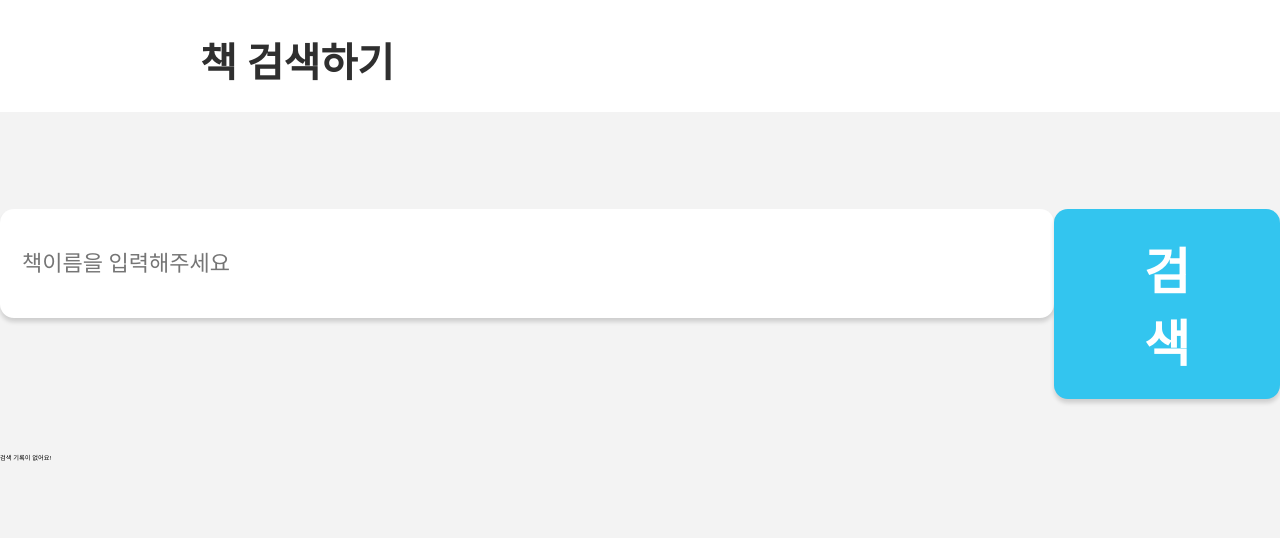
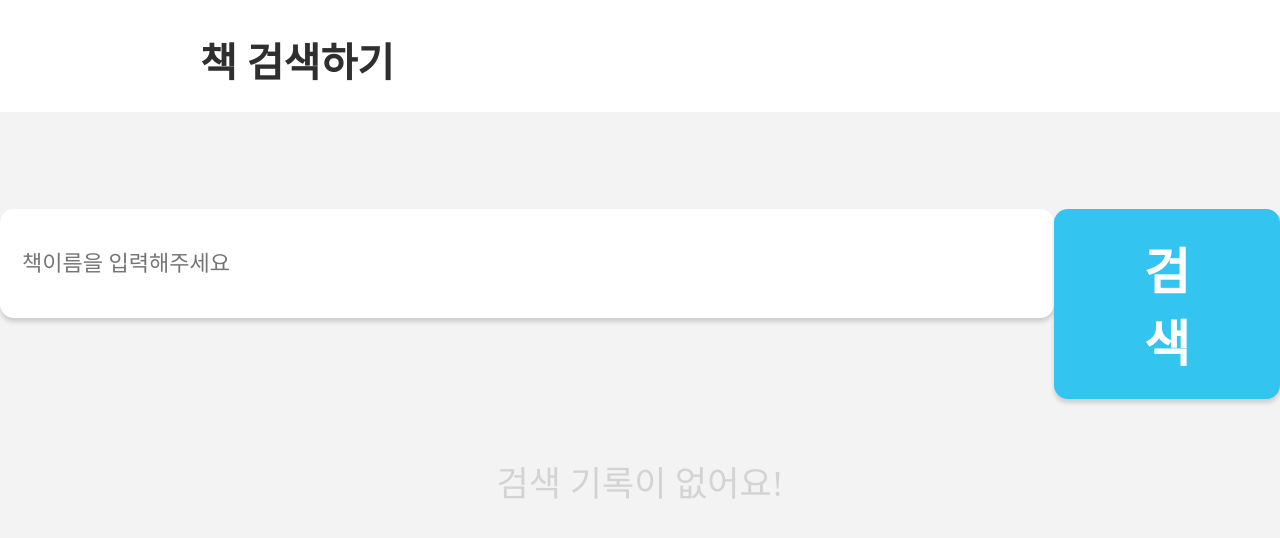
Before and after one commit to TS-Study-Team2/Final-Project, a React (Vite) app: page /search in a window 1280 px wide. Shown: the top 538 px of the page. Built offline with nearby package versions, Linux system fonts and the light colour scheme; a web font is replaced by a local one.

Commit message:
build: 타입 파일 제작 및 옮기기

```diff
--- a/src/pages/Search.tsx
+++ b/src/pages/Search.tsx
@@ -1,24 +1,13 @@
 import styled from 'styled-components';
 import { useState } from 'react';
+import { SearchApiData } from '../types/Search';
 
 import SearchHeader from '../components/search/SearchHeader';
 import SearchBox from '../components/search/SearchBox';
 import BookContent from '../components/search/BookContent';
 
 const Search = () => {
-  const [books, setBooks] = useState<
-    Array<{
-      title: string;
-      thumbnail: string;
-      authors: string[];
-      price: number;
-      publisher: string;
-      translators: string[];
-      datetime: string;
-      sale_price: number;
-      isbn: string;
-    }>
-  >([]);
+  const [books, setBooks] = useState<Array<SearchApiData>>([]);
 
   const handleSearch = async (query: string) => {
     try {
@@ -58,7 +47,7 @@ const Search = () => {
             />
           ))
         ) : (
-          <p>검색 기록이 없어요!</p>
+          <EmptyViewText>검색 기록이 없어요!</EmptyViewText>
         )}
       </SearchContainer>
     </>
@@ -72,4 +61,13 @@ const SearchContainer = styled.div`
   min-height: 100vh;
 `;
 
+const EmptyViewText = styled.div`
+  width: 100vw;
+
+  color: lightgrey;
+
+  text-align: center;
+  ${({ theme }) => theme.fonts.body01};
+`;
+
 export default Search;
--- /dev/null
+++ b/src/types/Search.ts
@@ -0,0 +1,11 @@
+export interface SearchApiData {
+  title: string;
+  thumbnail: string;
+  authors: string[];
+  price: number;
+  publisher: string;
+  translators: string[];
+  datetime: string;
+  sale_price: number;
+  isbn: string;
+}
```
